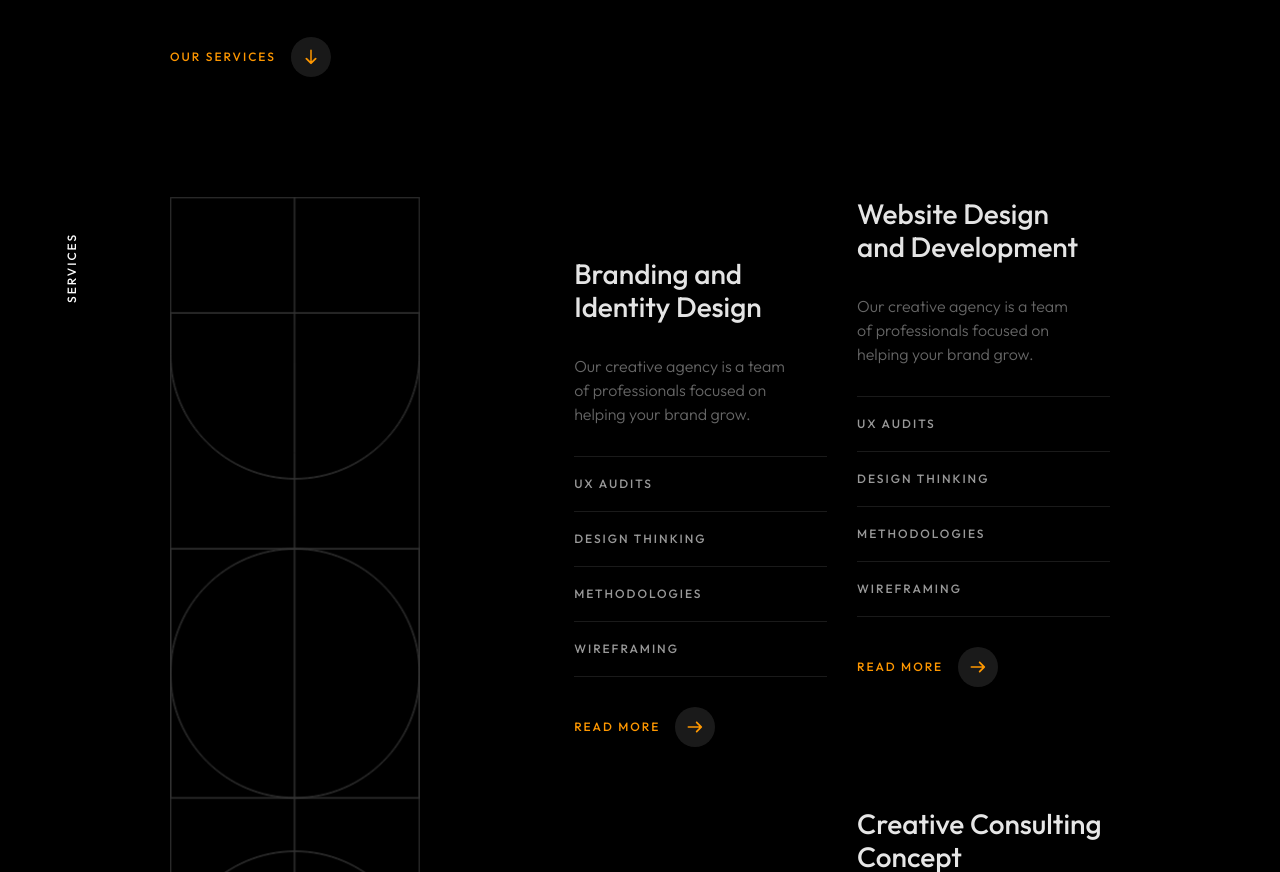
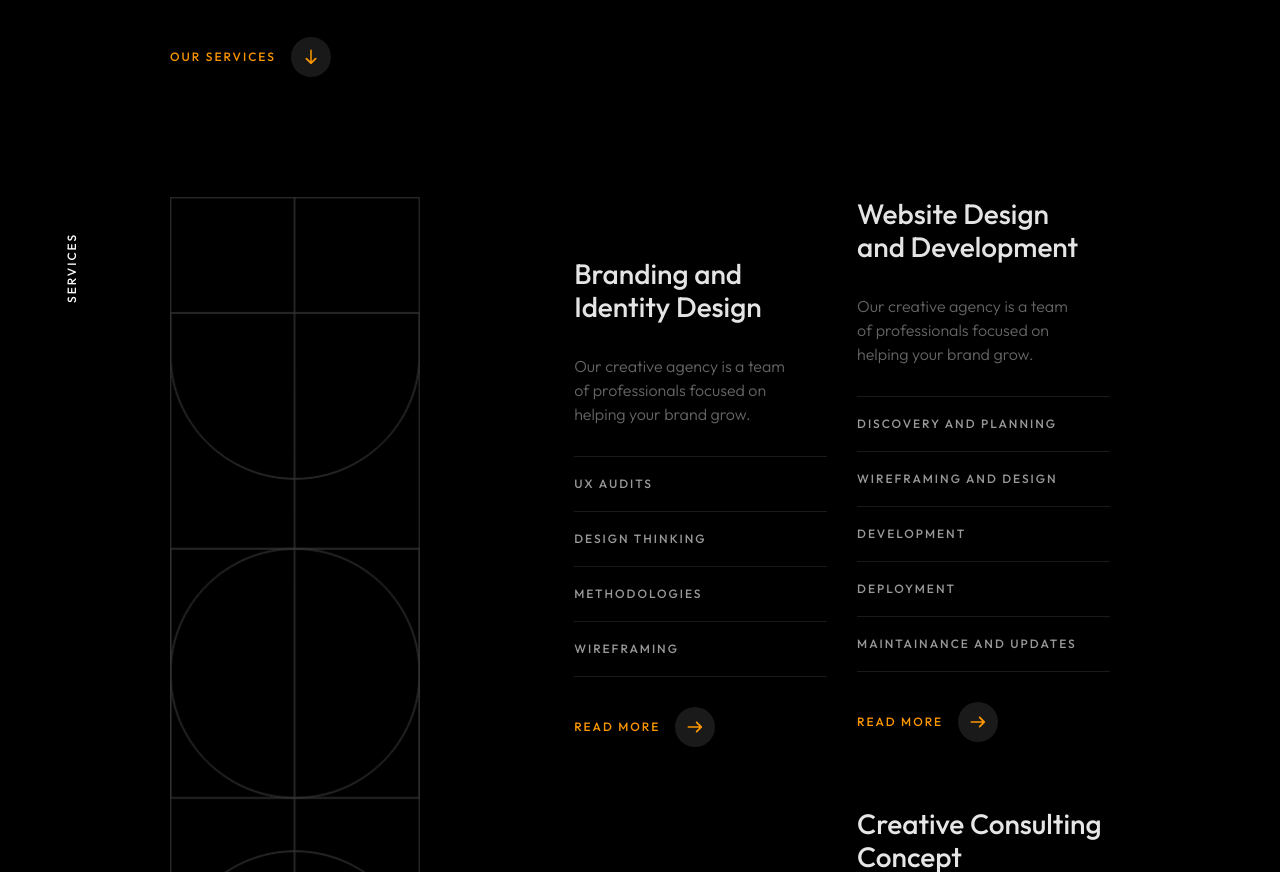
Before and after one commit to Zee-Blazer/Remeda.studio, a website: page public/services.html in a window 1280 px wide. Shown: the part 437-1309 px from the top of the page. Drawn offline with Linux system fonts and the light colour scheme.

Commit message:
Working on the services screen

```diff
--- a/public/services.html
+++ b/public/services.html
@@ -6,6 +6,9 @@
     <meta charset="UTF-8">
     <meta name="viewport" content="width=device-width, initial-scale=1.0">
     <meta http-equiv="X-UA-Compatible" content="ie=edge">
+
+    <!-- Logo image -->
+    <link rel="icon" href="./img//logos//4x/Artboard-6-copy@4x.png" type="image/icon type">
 
     <!-- bootstrap grid css -->
     <link rel="stylesheet" href="css/plugins/bootstrap-grid.css">
@@ -271,10 +274,11 @@
                                                     <h4 class="mil-muted mil-up mil-mb-30">Website Design <br>and Development</h4>
                                                     <p class="mil-descr mil-light-soft mil-up mil-mb-30">Our creative agency is a team of professionals focused on helping your brand grow.</p>
                                                     <ul class="mil-service-list mil-light mil-mb-30">
-                                                        <li class="mil-up">UX Audits</li>
-                                                        <li class="mil-up">Design thinking</li>
-                                                        <li class="mil-up">Methodologies</li>
-                                                        <li class="mil-up">Wireframing</li>
+                                                        <li class="mil-up">Discovery and Planning</li>
+                                                        <li class="mil-up">Wireframing and Design</li>
+                                                        <li class="mil-up">Development</li>
+                                                        <li class="mil-up">Deployment</li>
+                                                        <li class="mil-up">Maintainance and Updates</li>
                                                     </ul>
                                                     <div class="mil-link mil-accent mil-arrow-place mil-up">
                                                         <span>Read more</span>
```
Also changed, not shown: public/index.html (+2 -2 lines).
